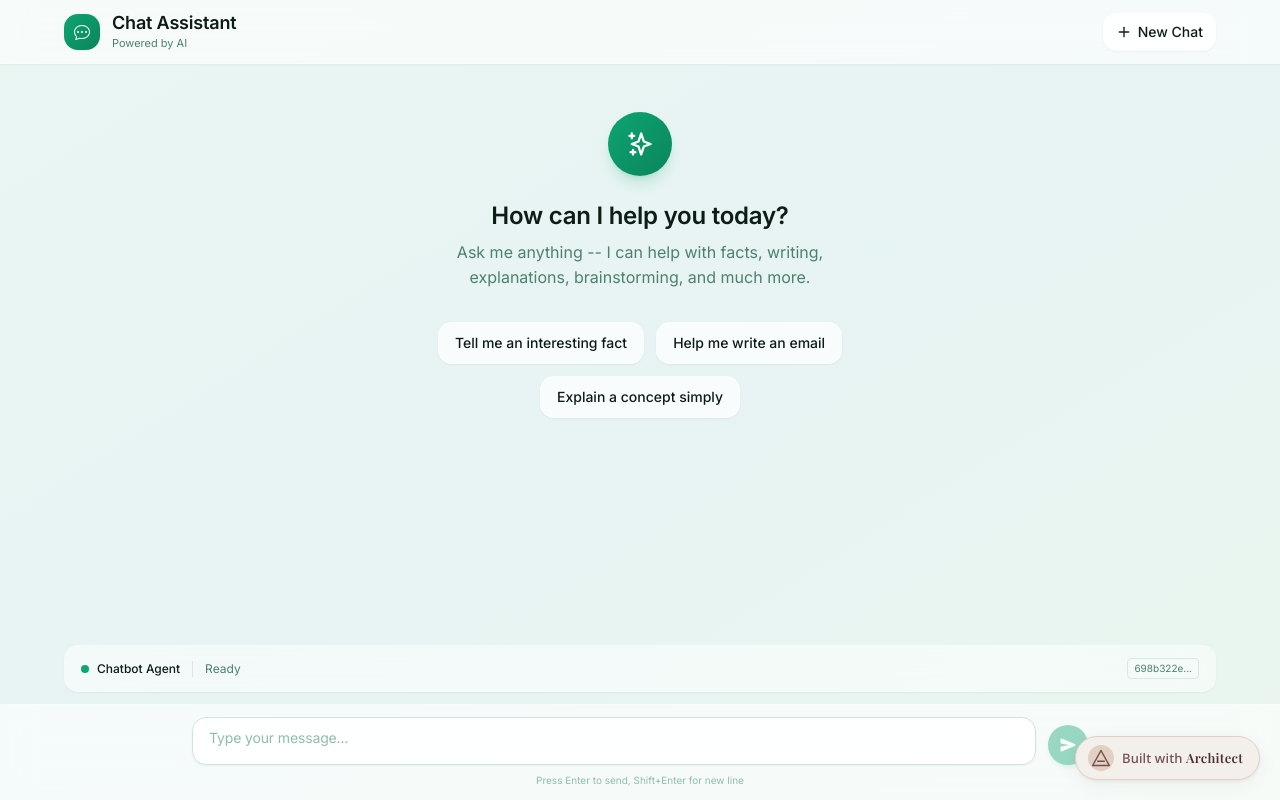
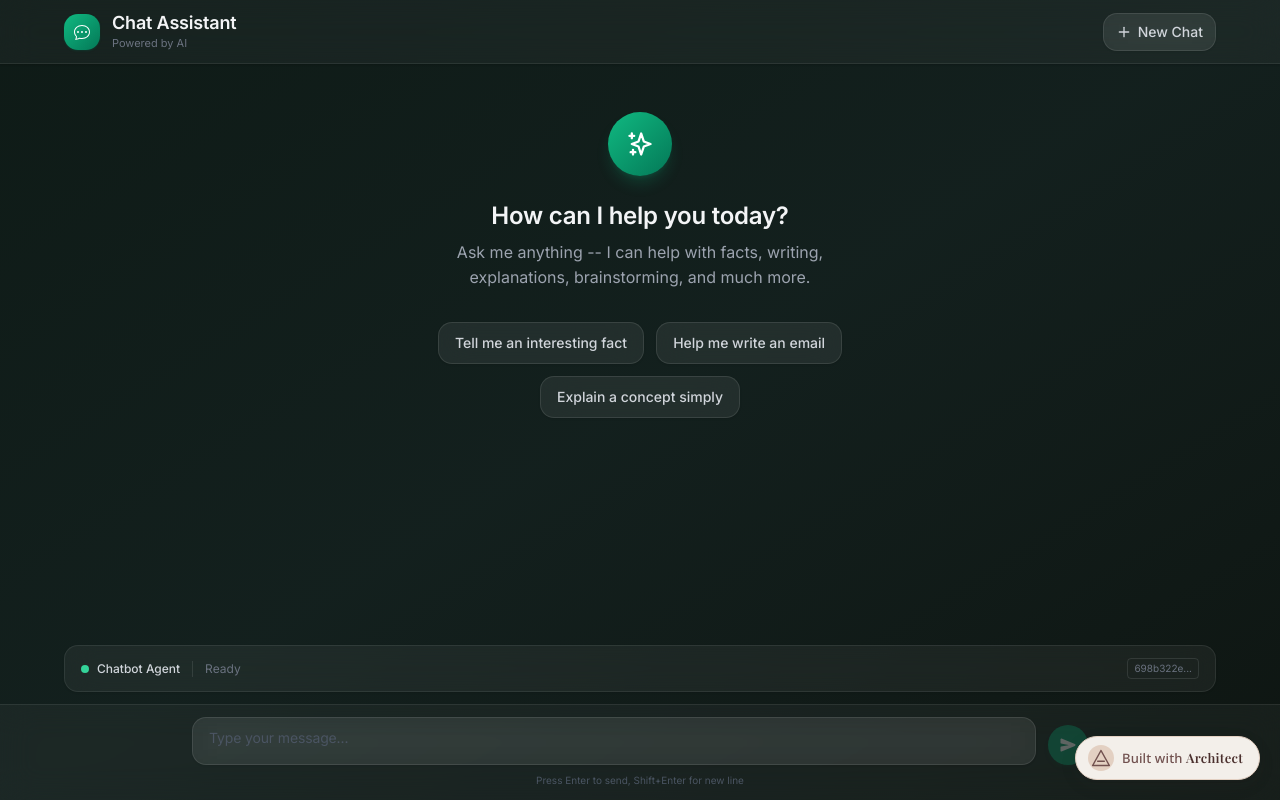
Before and after one commit to Lyzr-Apps/chat-bot-smart-link, a Next.js app: page / in a window 1280 px wide. Built offline with nearby package versions, Linux system fonts and the light colour scheme.

Commit message:
style: updated UI to dark emerald glassmorphic theme with dark gradient background and light text

```diff
--- a/app/page.tsx
+++ b/app/page.tsx
@@ -38,19 +38,19 @@ function renderMarkdown(text: string) {
 
     if (trimmed.startsWith('### ')) {
       elements.push(
-        <h3 key={idx} className="text-base font-semibold mt-3 mb-1 tracking-[-0.01em]">
+        <h3 key={idx} className="text-base font-semibold mt-3 mb-1 tracking-[-0.01em] text-emerald-50">
           {renderInlineMarkdown(trimmed.slice(4))}
         </h3>
       )
     } else if (trimmed.startsWith('## ')) {
       elements.push(
-        <h2 key={idx} className="text-lg font-semibold mt-3 mb-1 tracking-[-0.01em]">
+        <h2 key={idx} className="text-lg font-semibold mt-3 mb-1 tracking-[-0.01em] text-emerald-50">
           {renderInlineMarkdown(trimmed.slice(3))}
         </h2>
       )
     } else if (trimmed.startsWith('# ')) {
       elements.push(
-        <h1 key={idx} className="text-xl font-semibold mt-3 mb-1 tracking-[-0.01em]">
+        <h1 key={idx} className="text-xl font-semibold mt-3 mb-1 tracking-[-0.01em] text-emerald-50">
           {renderInlineMarkdown(trimmed.slice(2))}
         </h1>
       )
@@ -58,7 +58,7 @@ function renderMarkdown(text: string) {
       const content = trimmed.replace(/^\d+\.\s/, '')
       elements.push(
         <div key={idx} className="flex gap-2 ml-1 my-0.5 leading-[1.55]">
-          <span className="text-[hsl(160,25%,40%)] font-medium min-w-[1.25rem]">{trimmed.match(/^\d+/)?.[0]}.</span>
+          <span className="text-emerald-400 font-medium min-w-[1.25rem]">{trimmed.match(/^\d+/)?.[0]}.</span>
           <span>{renderInlineMarkdown(content)}</span>
         </div>
       )
@@ -66,8 +66,8 @@ function renderMarkdown(text: string) {
       const content = trimmed.slice(2)
       elements.push(
         <div key={idx} className="flex gap-2 ml-1 my-0.5 leading-[1.55]">
-          <span className="text-[hsl(160,85%,35%)] mt-1.5 min-w-[0.5rem]">
-            <span className="block w-1.5 h-1.5 rounded-full bg-[hsl(160,85%,35%)]" />
+          <span className="text-emerald-400 mt-1.5 min-w-[0.5rem]">
+            <span className="block w-1.5 h-1.5 rounded-full bg-emerald-400" />
           </span>
           <span>{renderInlineMarkdown(content)}</span>
         </div>
@@ -98,10 +98,10 @@ function renderInlineMarkdown(text: string): React.ReactNode {
       parts.push(text.slice(lastIndex, match.index))
     }
     if (match[1]) {
-      parts.push(<strong key={match.index} className="font-semibold">{match[1]}</strong>)
+      parts.push(<strong key={match.index} className="font-semibold text-emerald-300">{match[1]}</strong>)
     } else if (match[2]) {
       parts.push(
-        <code key={match.index} className="px-1.5 py-0.5 rounded bg-[hsl(160,25%,90%)] text-[hsl(160,35%,25%)] text-[0.875em] font-mono">
+        <code key={match.index} className="px-1.5 py-0.5 rounded bg-emerald-950/60 text-emerald-300 text-[0.875em] font-mono">
           {match[2]}
         </code>
       )
@@ -121,14 +121,14 @@ function renderInlineMarkdown(text: string): React.ReactNode {
 function TypingIndicator() {
   return (
     <div className="flex items-start gap-3 px-4 md:px-8 lg:px-16 py-2">
-      <div className="w-8 h-8 rounded-full bg-[hsl(160,85%,35%)] flex items-center justify-center flex-shrink-0 shadow-sm">
+      <div className="w-8 h-8 rounded-full bg-emerald-600 flex items-center justify-center flex-shrink-0 shadow-sm shadow-emerald-900/30">
         <BsRobot className="w-4 h-4 text-white" />
       </div>
-      <div className="bg-white/75 backdrop-blur-[16px] border border-white/[0.18] rounded-[0.875rem] rounded-tl-sm px-4 py-3 shadow-md">
+      <div className="bg-white/[0.07] backdrop-blur-[16px] border border-white/[0.1] rounded-[0.875rem] rounded-tl-sm px-4 py-3 shadow-md shadow-black/20">
         <div className="flex items-center gap-1.5">
-          <span className="w-2 h-2 bg-[hsl(160,85%,35%)] rounded-full animate-bounce" style={{ animationDelay: '0ms' }} />
-          <span className="w-2 h-2 bg-[hsl(160,85%,35%)] rounded-full animate-bounce" style={{ animationDelay: '150ms' }} />
-          <span className="w-2 h-2 bg-[hsl(160,85%,35%)] rounded-full animate-bounce" style={{ animationDelay: '300ms' }} />
+          <span className="w-2 h-2 bg-emerald-400 rounded-full animate-bounce" style={{ animationDelay: '0ms' }} />
+          <span className="w-2 h-2 bg-emerald-400 rounded-full animate-bounce" style={{ animationDelay: '150ms' }} />
+          <span className="w-2 h-2 bg-emerald-400 rounded-full animate-bounce" style={{ animationDelay: '300ms' }} />
         </div>
       </div>
     </div>
@@ -138,11 +138,11 @@ function TypingIndicator() {
 function WelcomeState({ onStarterClick }: { onStarterClick: (text: string) => void }) {
   return (
     <div className="flex-1 flex flex-col items-center justify-center px-4 py-12">
-      <div className="w-16 h-16 rounded-full bg-gradient-to-br from-[hsl(160,85%,35%)] to-[hsl(160,85%,28%)] flex items-center justify-center mb-6 shadow-lg shadow-[hsl(160,85%,35%)]/20">
+      <div className="w-16 h-16 rounded-full bg-gradient-to-br from-emerald-500 to-emerald-700 flex items-center justify-center mb-6 shadow-lg shadow-emerald-500/20">
         <HiOutlineSparkles className="w-7 h-7 text-white" />
       </div>
-      <h2 className="text-2xl font-semibold text-[hsl(160,35%,8%)] mb-2 tracking-[-0.01em]">How can I help you today?</h2>
-      <p className="text-[hsl(160,25%,40%)] mb-8 text-center max-w-md leading-[1.55]">
+      <h2 className="text-2xl font-semibold text-gray-100 mb-2 tracking-[-0.01em]">How can I help you today?</h2>
+      <p className="text-gray-400 mb-8 text-center max-w-md leading-[1.55]">
         Ask me anything -- I can help with facts, writing, explanations, brainstorming, and much more.
       </p>
       <div className="flex flex-wrap gap-3 justify-center max-w-lg">
@@ -150,7 +150,7 @@ function WelcomeState({ onStarterClick }: { onStarterClick: (text: string) => vo
           <button
             key={starter}
             onClick={() => onStarterClick(starter)}
-            className="px-4 py-2.5 bg-white/75 backdrop-blur-[16px] border border-white/[0.18] rounded-[0.875rem] text-sm font-medium text-[hsl(160,35%,8%)] hover:bg-[hsl(160,85%,35%)] hover:text-white transition-all duration-200 shadow-sm hover:shadow-md cursor-pointer"
+            className="px-4 py-2.5 bg-white/[0.07] backdrop-blur-[16px] border border-white/[0.1] rounded-[0.875rem] text-sm font-medium text-gray-300 hover:bg-emerald-600 hover:text-white hover:border-emerald-500/50 transition-all duration-200 shadow-sm shadow-black/10 hover:shadow-emerald-500/10 cursor-pointer"
           >
             {starter}
           </button>
@@ -166,11 +166,11 @@ function MessageBubble({ message }: { message: Message }) {
   return (
     <div className={`flex items-start gap-3 px-4 md:px-8 lg:px-16 py-2 ${isUser ? 'flex-row-reverse' : 'flex-row'}`}>
       {isUser ? (
-        <div className="w-8 h-8 rounded-full bg-[hsl(160,30%,93%)] flex items-center justify-center flex-shrink-0 shadow-sm">
-          <FaUser className="w-3.5 h-3.5 text-[hsl(160,35%,8%)]" />
+        <div className="w-8 h-8 rounded-full bg-emerald-600/30 border border-emerald-500/20 flex items-center justify-center flex-shrink-0 shadow-sm">
+          <FaUser className="w-3.5 h-3.5 text-emerald-300" />
         </div>
       ) : (
-        <div className="w-8 h-8 rounded-full bg-[hsl(160,85%,35%)] flex items-center justify-center flex-shrink-0 shadow-sm">
+        <div className="w-8 h-8 rounded-full bg-emerald-600 flex items-center justify-center flex-shrink-0 shadow-sm shadow-emerald-900/30">
           <BsRobot className="w-4 h-4 text-white" />
         </div>
       )}
@@ -178,8 +178,8 @@ function MessageBubble({ message }: { message: Message }) {
         <div
           className={
             isUser
-              ? 'px-4 py-3 rounded-[0.875rem] rounded-tr-sm bg-[hsl(160,85%,35%)] text-white shadow-md shadow-[hsl(160,85%,35%)]/10'
-              : 'px-4 py-3 rounded-[0.875rem] rounded-tl-sm bg-white/75 backdrop-blur-[16px] border border-white/[0.18] shadow-md text-[hsl(160,35%,8%)]'
+              ? 'px-4 py-3 rounded-[0.875rem] rounded-tr-sm bg-emerald-600 text-white shadow-md shadow-emerald-900/20'
+              : 'px-4 py-3 rounded-[0.875rem] rounded-tl-sm bg-white/[0.07] backdrop-blur-[16px] border border-white/[0.1] shadow-md shadow-black/20 text-gray-200'
           }
         >
           {isUser ? (
@@ -189,11 +189,11 @@ function MessageBubble({ message }: { message: Message }) {
           )}
         </div>
         {message.followUp && !isUser && (
-          <div className="mt-2 px-3 py-2 rounded-lg bg-[hsl(160,30%,93%)] border border-[hsl(160,28%,88%)] max-w-full">
-            <p className="text-xs text-[hsl(160,25%,40%)] italic leading-[1.55]">{message.followUp}</p>
+          <div className="mt-2 px-3 py-2 rounded-lg bg-emerald-950/40 border border-emerald-800/30 max-w-full">
+            <p className="text-xs text-emerald-400/80 italic leading-[1.55]">{message.followUp}</p>
           </div>
         )}
-        <span className="text-[10px] text-[hsl(160,25%,40%)] mt-1 px-1 opacity-60">{message.timestamp}</span>
+        <span className="text-[10px] text-gray-500 mt-1 px-1 opacity-70">{message.timestamp}</span>
       </div>
     </div>
   )
@@ -202,17 +202,17 @@ function MessageBubble({ message }: { message: Message }) {
 function AgentInfoCard({ isActive }: { isActive: boolean }) {
   return (
     <div className="px-4 md:px-8 lg:px-16 pb-3 pt-1">
-      <div className="bg-white/50 backdrop-blur-[16px] border border-white/[0.18] rounded-[0.875rem] px-4 py-3 shadow-sm">
+      <div className="bg-white/[0.05] backdrop-blur-[16px] border border-white/[0.08] rounded-[0.875rem] px-4 py-3 shadow-sm shadow-black/10">
         <div className="flex items-center gap-3">
           <div className="flex items-center gap-2">
-            <div className={`w-2 h-2 rounded-full ${isActive ? 'bg-amber-400 animate-pulse' : 'bg-[hsl(160,85%,35%)]'}`} />
-            <span className="text-xs font-medium text-[hsl(160,35%,8%)]">Chatbot Agent</span>
+            <div className={`w-2 h-2 rounded-full ${isActive ? 'bg-amber-400 animate-pulse' : 'bg-emerald-400'}`} />
+            <span className="text-xs font-medium text-gray-300">Chatbot Agent</span>
           </div>
-          <div className="w-px h-4 bg-[hsl(160,28%,88%)]" />
-          <span className="text-xs text-[hsl(160,25%,40%)]">
+          <div className="w-px h-4 bg-white/[0.1]" />
+          <span className="text-xs text-gray-500">
             {isActive ? 'Processing...' : 'Ready'}
           </span>
-          <span className="text-[10px] py-0.5 px-1.5 border border-[hsl(160,28%,88%)] rounded text-[hsl(160,25%,40%)] ml-auto">
+          <span className="text-[10px] py-0.5 px-1.5 border border-white/[0.1] rounded text-gray-500 ml-auto">
             {AGENT_ID.slice(0, 8)}...
           </span>
         </div>
@@ -360,23 +360,23 @@ export default function Home() {
   const showWelcome = displayMessages.length === 0
 
   return (
-    <div className="min-h-screen h-screen flex flex-col bg-gradient-to-br from-[hsl(160,40%,94%)] via-[hsl(180,35%,93%)] to-[hsl(140,40%,94%)]">
+    <div className="min-h-screen h-screen flex flex-col bg-gradient-to-br from-[hsl(160,30%,8%)] via-[hsl(170,25%,10%)] to-[hsl(150,20%,7%)]">
       {/* Header */}
-      <header className="flex-shrink-0 bg-white/60 backdrop-blur-[16px] border-b border-white/[0.18] shadow-sm z-10">
+      <header className="flex-shrink-0 bg-white/[0.04] backdrop-blur-[16px] border-b border-white/[0.08] shadow-sm shadow-black/20 z-10">
         <div className="flex items-center justify-between px-4 md:px-8 lg:px-16 py-3">
           <div className="flex items-center gap-3">
-            <div className="w-9 h-9 rounded-[0.875rem] bg-gradient-to-br from-[hsl(160,85%,35%)] to-[hsl(160,85%,28%)] flex items-center justify-center shadow-sm">
+            <div className="w-9 h-9 rounded-[0.875rem] bg-gradient-to-br from-emerald-500 to-emerald-700 flex items-center justify-center shadow-sm shadow-emerald-900/40">
               <BsChatDots className="w-4 h-4 text-white" />
             </div>
             <div>
-              <h1 className="text-lg font-semibold text-[hsl(160,35%,8%)] tracking-[-0.01em] leading-tight">Chat Assistant</h1>
-              <p className="text-[11px] text-[hsl(160,25%,40%)]">Powered by AI</p>
+              <h1 className="text-lg font-semibold text-gray-100 tracking-[-0.01em] leading-tight">Chat Assistant</h1>
+              <p className="text-[11px] text-gray-500">Powered by AI</p>
             </div>
           </div>
           <div className="flex items-center gap-3">
             <button
               onClick={handleNewChat}
-              className="flex items-center gap-1.5 px-3 py-2 rounded-[0.875rem] bg-white/75 backdrop-blur-[16px] border border-white/[0.18] text-[hsl(160,35%,8%)] hover:bg-[hsl(160,85%,35%)] hover:text-white transition-all duration-200 text-sm font-medium shadow-sm cursor-pointer"
+              className="flex items-center gap-1.5 px-3 py-2 rounded-[0.875rem] bg-white/[0.07] backdrop-blur-[16px] border border-white/[0.1] text-gray-300 hover:bg-emerald-600 hover:text-white hover:border-emerald-500/50 transition-all duration-200 text-sm font-medium shadow-sm shadow-black/10 cursor-pointer"
               title="New Chat"
             >
               <FiPlus className="w-4 h-4" />
@@ -405,9 +405,9 @@ export default function Home() {
       <AgentInfoCard isActive={isLoading} />
 
       {/* Input Bar */}
-      <div className="flex-shrink-0 bg-white/60 backdrop-blur-[16px] border-t border-white/[0.18] px-4 md:px-8 lg:px-16 py-3">
+      <div className="flex-shrink-0 bg-white/[0.04] backdrop-blur-[16px] border-t border-white/[0.08] px-4 md:px-8 lg:px-16 py-3">
         <div className="flex items-end gap-3 max-w-4xl mx-auto">
-          <div className="flex-1 bg-white/75 backdrop-blur-[16px] border border-[hsl(160,25%,85%)] rounded-[0.875rem] px-4 py-2 shadow-sm focus-within:ring-2 focus-within:ring-[hsl(160,85%,35%)] focus-within:border-transparent transition-all duration-200">
+          <div className="flex-1 bg-white/[0.07] backdrop-blur-[16px] border border-white/[0.1] rounded-[0.875rem] px-4 py-2 shadow-sm shadow-black/10 focus-within:ring-2 focus-within:ring-emerald-500/50 focus-within:border-emerald-500/30 transition-all duration-200">
             <textarea
               ref={textareaRef}
               value={input}
@@ -415,13 +415,13 @@ export default function Home() {
               onKeyDown={handleKeyDown}
               placeholder="Type your message..."
               rows={1}
-              className="w-full bg-transparent text-sm text-[hsl(160,35%,8%)] placeholder:text-[hsl(160,25%,65%)] resize-none outline-none leading-6 max-h-24 tracking-[-0.01em]"
+              className="w-full bg-transparent text-sm text-gray-200 placeholder:text-gray-600 resize-none outline-none leading-6 max-h-24 tracking-[-0.01em]"
             />
           </div>
           <button
             onClick={() => sendMessage()}
             disabled={!input.trim() || isLoading}
-            className="w-10 h-10 rounded-full bg-[hsl(160,85%,35%)] hover:bg-[hsl(160,85%,30%)] disabled:opacity-40 disabled:cursor-not-allowed flex items-center justify-center text-white shadow-md shadow-[hsl(160,85%,35%)]/20 transition-all duration-200 flex-shrink-0 cursor-pointer"
+            className="w-10 h-10 rounded-full bg-emerald-600 hover:bg-emerald-500 disabled:opacity-30 disabled:cursor-not-allowed flex items-center justify-center text-white shadow-md shadow-emerald-900/30 transition-all duration-200 flex-shrink-0 cursor-pointer"
             title="Send message"
           >
             {isLoading ? (
@@ -431,7 +431,7 @@ export default function Home() {
             )}
           </button>
         </div>
-        <p className="text-center text-[10px] text-[hsl(160,25%,65%)] mt-2">Press Enter to send, Shift+Enter for new line</p>
+        <p className="text-center text-[10px] text-gray-600 mt-2">Press Enter to send, Shift+Enter for new line</p>
       </div>
     </div>
   )
```
Also changed, not shown: 1 other file (tests, documents, lock files or other folders).
